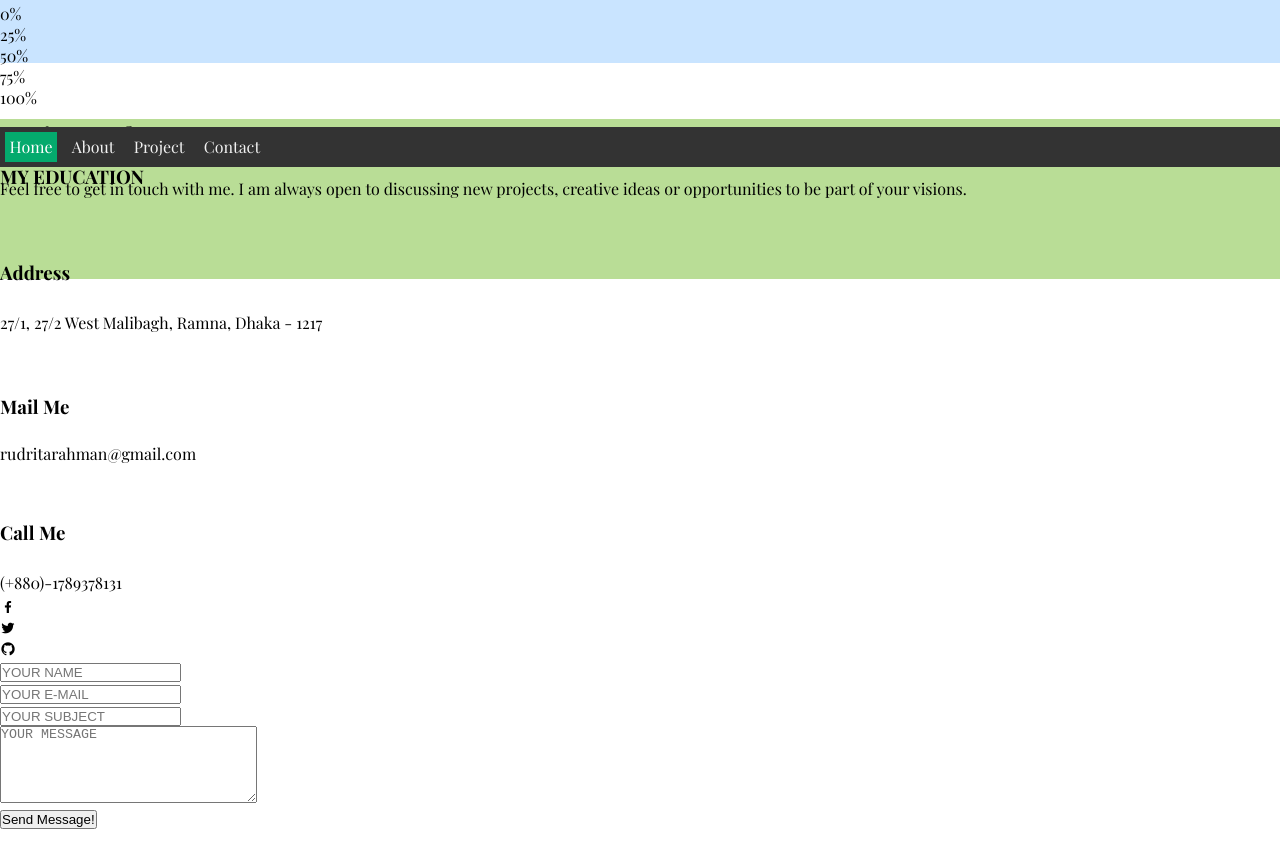
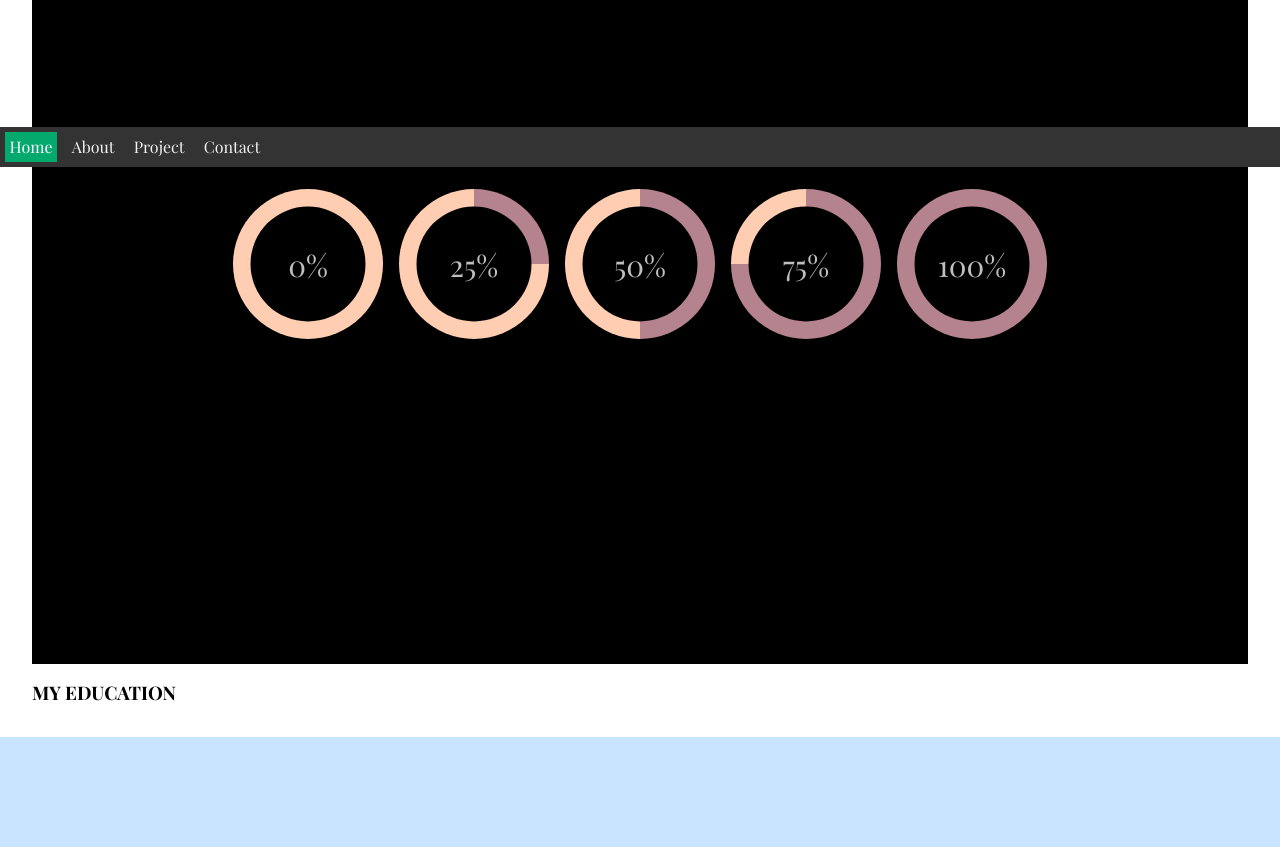
Before and after one commit to rudritarahman/2021059-CSC455, a plain HTML site: page index.html in a window 1280 px wide. Shown: the part 633-1480 px from the top of the page. Drawn offline with nearby package versions, Linux system fonts and the light colour scheme.

Commit message:
Update About and Contact Style

```diff
--- a/style.css
+++ b/style.css
@@ -1,5 +1,7 @@
 /* Common CSS Start */
-* {
+*,
+*::before,
+*::after {
   box-sizing: border-box;
   margin: 0;
   padding: 0;
@@ -10,15 +12,8 @@
 h1,
 h2,
 h3 {
-  color: black;
-  margin: 3.5rem 0 1.5rem;
+  margin: 1rem 0 0.3rem;
 }
-
-p {
-  line-height: 1.8;
-  text-align: justify;
-}
-
 a {
   text-decoration: none;
 }
@@ -47,7 +42,6 @@ table {
   } */
 
 .container {
-  margin: 0 auto;
   font-family: "Playfair Display", serif;
 }
 
@@ -92,7 +86,6 @@ table {
 /* Hide the link that should open and close the menu on small screens */
 .menu .menu--icon {
   display: none;
-  color: aliceblue;
 }
 
 /*
@@ -119,6 +112,7 @@ table {
 /* Home Start */
 #home {
   height: 25vh;
+  width: 100vw;
   background-image: url(/images/background.jpg);
   background-size: cover;
   background-repeat: no-repeat;
@@ -128,7 +122,7 @@ table {
 }
 
 .overlay--background {
-  position: fixed;
+  position: absolute;
   width: 100%;
   height: 25vh;
   top: 0;
@@ -156,7 +150,7 @@ table {
   overflow: hidden; /* Ensures the content is not revealed until the animation */
   border-right: 0.15rem solid rgb(0, 0, 0); /* The typwriter cursor */
   white-space: nowrap; /* Keeps the content on a single line */
-  margin: -1rem auto 0; /* Gives that scrolling effect as the typing happens */
+  margin: 0 auto; /* Gives that scrolling effect as the typing happens */
   letter-spacing: 0.15em;
   animation: typing 3.5s steps(30, end), blink-caret 0.75s step-end infinite;
 }
@@ -185,8 +179,65 @@ table {
 
 /* About Start */
 #about {
-  height: 35vh;
-  background-color: antiquewhite;
+  padding: 0rem 2rem;
+  margin-bottom: 2rem;
+}
+
+#about h1 {
+  text-align: center;
+  text-transform: uppercase;
+  font-weight: 900;
+  font-size: 2rem;
+  padding-bottom: 0.5rem;
+  color: rgb(4, 155, 255);
+}
+
+.wrap-circles {
+  display: flex;
+  min-height: 100vh;
+  flex-wrap: wrap;
+  justify-content: center;
+  align-items: center;
+  padding: 2rem 1rem;
+  background: #000;
+}
+
+.circle {
+  position: relative;
+  width: 150px;
+  height: 150px;
+  margin: 0.5rem;
+  border-radius: 50%;
+  background: #ffcdb2;
+  overflow: hidden;
+}
+.circle.per-25 {
+  background-image: conic-gradient(#b5838d 25%, #ffcdb2 0);
+}
+.circle.per-50 {
+  background-image: conic-gradient(#b5838d 50%, #ffcdb2 0);
+}
+.circle.per-75 {
+  background-image: conic-gradient(#b5838d 75%, #ffcdb2 0);
+}
+.circle.per-100 {
+  background-image: conic-gradient(#b5838d 100%, #ffcdb2 0);
+}
+.circle .inner {
+  display: flex;
+  justify-content: center;
+  align-items: center;
+  position: absolute;
+  top: 50%;
+  left: 50%;
+  transform: translate(-50%, -50%);
+  width: 115px;
+  height: 115px;
+  background: #000;
+  border-radius: 50%;
+  font-size: 1.85em;
+  font-weight: 300;
+  color: rgba(255, 255, 255, 0.75);
 }
 /* About End */
 
@@ -199,8 +250,46 @@ table {
 
 /* Contact Start */
 #contact {
-  height: 20vh;
-  background-color: rgb(185, 221, 150);
+  padding: 1rem 2rem;
+  margin-bottom: 2rem;
+}
+
+#contact h1 {
+  text-align: center;
+  text-transform: uppercase;
+  font-weight: 900;
+  font-size: 2rem;
+  padding-bottom: 0.5rem;
+  color: rgb(4, 155, 255);
+}
+#contact .social-link {
+  display: flex;
+}
+
+#contact .social-link li a i {
+  padding: 1rem 0.5rem 0 0;
+  font-size: 1.5rem;
+}
+
+#contact form input {
+  margin-top: 1rem;
+  padding: 0.5rem 0;
+  font-family: "Playfair Display", serif;
+}
+
+#contact form textarea {
+  margin-top: 1rem;
+  font-family: "Playfair Display", serif;
+}
+
+#contact form button {
+  margin-top: 1rem;
+  padding: 0.5rem;
+  font-family: "Playfair Display", serif;
+  font-weight: 700;
+  color: #04aa6d;
+  background-color: beige;
+  cursor: progress;
 }
 /* Contact End */
 
@@ -209,7 +298,7 @@ table {
   .menu a:not(:first-child) {
     display: none;
   }
-  .navbar a.menu--icon {
+  #navbar a.menu--icon {
     float: right;
     display: block;
   }
```
